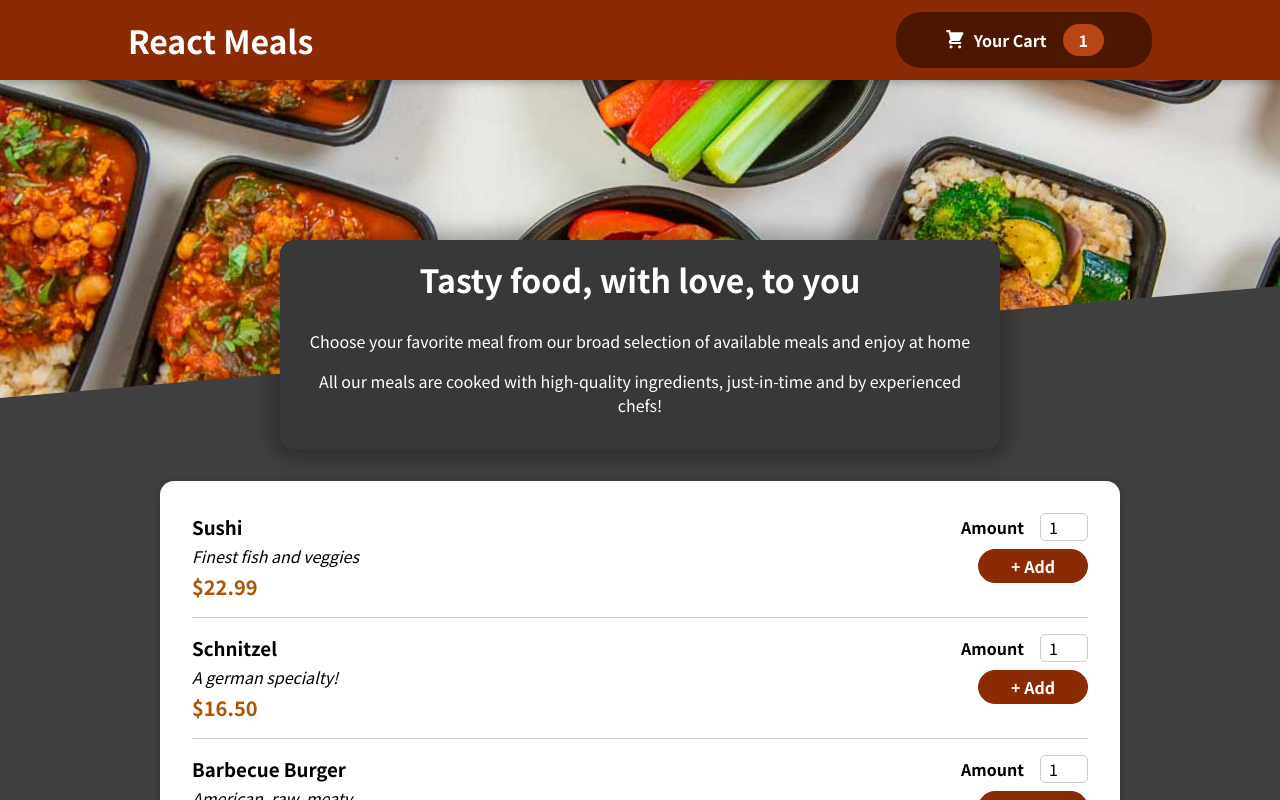
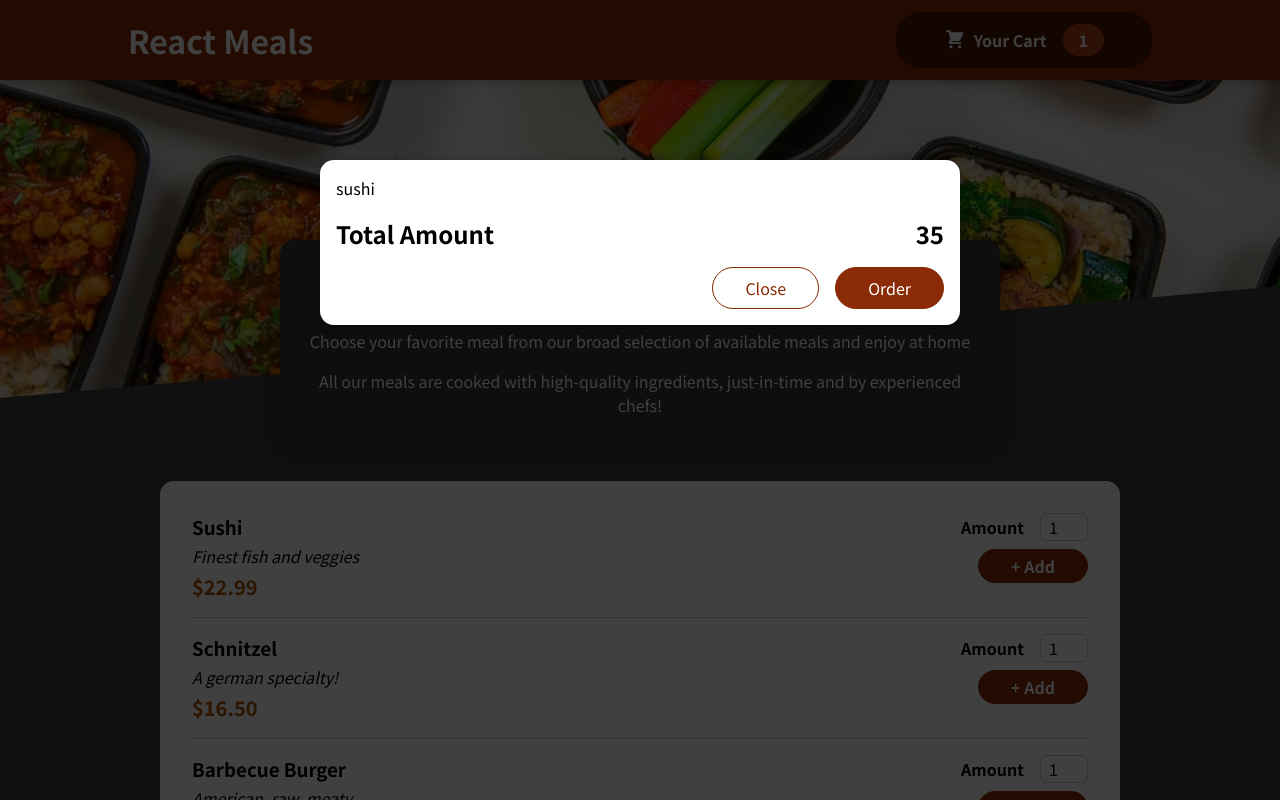
Before and after one commit to MuniBarbieri/react-food-order-app, a JavaScript app: page / in a window 1280 px wide. Shown: the top 800 px of the page. Built offline with nearby package versions, Linux system fonts and the light colour scheme.

Commit message:
Adding Modal using React Portal

```diff
--- a/public/index.html
+++ b/public/index.html
@@ -28,6 +28,7 @@
   </head>
   <body>
     <noscript>You need to enable JavaScript to run this app.</noscript>
+    <div id="overlays"></div>
     <div id="root"></div>
     <!--
       This HTML file is a template.
--- a/src/App.js
+++ b/src/App.js
@@ -1,9 +1,11 @@
+import Cart from "./components/Cart/Cart";
 import Header from "./components/HeaderCartButton.css/Header";
 import Meals from "./components/Meals/Meals";
 
 function App() {
   return (
     <>
+      <Cart/>
       <Header />
       <main>
         <Meals/>
--- a/src/components/Cart/Cart.js
+++ b/src/components/Cart/Cart.js
@@ -1,3 +1,4 @@
+import Modal from "../UI/Modal"
 import classes from "./Cart.module.css"
 
 const Cart = props => {
@@ -9,7 +10,7 @@ const Cart = props => {
   </ul>
 
   return (
-    <div>
+    <Modal>
       {cartItems}
       <div className={classes.total}>
         <span>Total Amount </span>
@@ -19,7 +20,7 @@ const Cart = props => {
         <button className={classes['button--alt']}>Close</button>
         <button className={classes.button}>Order</button>
       </div>
-    </div>
+    </Modal>
   )
 }
 
--- /dev/null
+++ b/src/components/UI/Modal.js
@@ -0,0 +1,30 @@
+import classes from "./Modal.module.css"
+import ReactDOM from "react-dom"
+
+
+const Backdrop = props => {
+  return <div className={classes.backdrop}></div>
+}
+
+const ModalOverlay = props => {
+  return <div className={classes.modal}>
+    <div className={classes.content}>{props.children}</div>
+  </div>
+}
+
+const portalElement = document.getElementById('overlays')
+
+
+const Modal = props => {
+    return <>
+      {ReactDOM.createPortal(<Backdrop />,portalElement )}
+      {ReactDOM.createPortal(<ModalOverlay>{ props.children}</ModalOverlay>,portalElement)}
+
+  </>
+}
+
+export default Modal
+
+/*
+to render a Portal, we first of all need to go to the public folder and they are the index HTML file. And here we got this root div where the overall React application is being rendered. And above that route div, I will add a number div with an ID of over lace. And that is the div where I wanna Portal my modal and the backdrop too. So that is a change we need to make to any HTML. And with that back in the modal JS file we can create the backdrop and the overlay and then use the Portal.
+ */
--- /dev/null
+++ b/src/components/UI/Modal.module.css
@@ -0,0 +1,41 @@
+.backdrop {
+  position: fixed;
+  top: 0;
+  left: 0;
+  width: 100%;
+  height: 100vh;
+  z-index: 20;
+  background-color: rgba(0, 0, 0, 0.75);
+}
+
+.modal {
+  position: fixed;
+  top: 20vh;
+  left: 5%;
+  width: 90%;
+  background-color: white;
+  padding: 1rem;
+  border-radius: 14px;
+  box-shadow: 0 2px 8px rgba(0, 0, 0, 0.25);
+  z-index: 30;
+  animation: slide-down 300ms ease-out forwards;
+}
+
+@media (min-width: 768px) {
+  .modal {
+    width: 40rem;
+    left: calc(50% - 20rem);
+  }
+}
+
+@keyframes slide-down {
+  from {
+    opacity: 0;
+    transform: translateY(-3rem);
+  }
+
+  to {
+    opacity: 1;
+    transform: translateY(0);
+  }
+}
```
Also changed, not shown: 1 other file (tests, documents, lock files or other folders).
